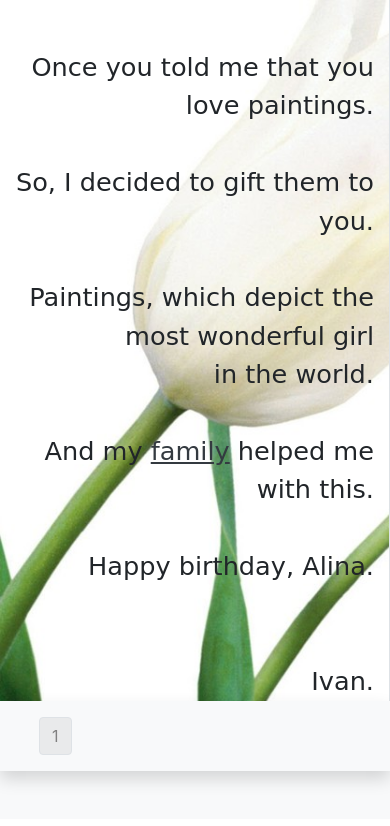
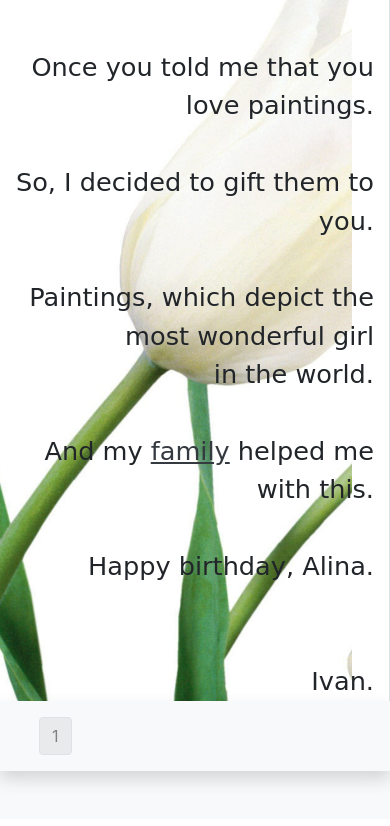
Before and after one commit to yaquake/birthday_present, a Django app: a page that uses main/templates/index.html in a window 390 px wide. Shown: the top 826 px of the page. Run offline with Django 3.2, Linux system fonts and the light colour scheme; data that the repository does not hold is empty; some libraries are stand-ins or nearby versions; some web fonts are replaced.

Commit message:
Revert "Design fixes"
This reverts commit c9512b0c58fc10beb15b193932d7e13fecf8e933.

```diff
--- a/main/templates/index.html
+++ b/main/templates/index.html
@@ -63,10 +63,10 @@
         }
 
         .back {
-            background-image: url('{% static 'flower4 (copy)-700x1000.jpg' %}');
+            background-image: url('{% static 'flower4.jpg' %}');
             background-repeat: no-repeat;
             background-attachment: fixed;
-            background-size: cover;
+            background-size: contain;
         }
     }
 
```
Also changed, not shown: Alinka/static/flower4 (copy)-700x1000.jpg (deleted), Alinka/static/flower4 (copy).jpg (deleted).
